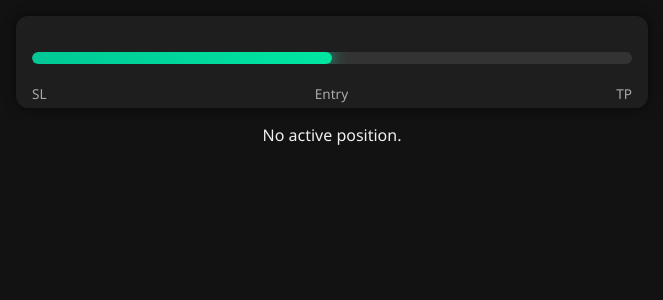
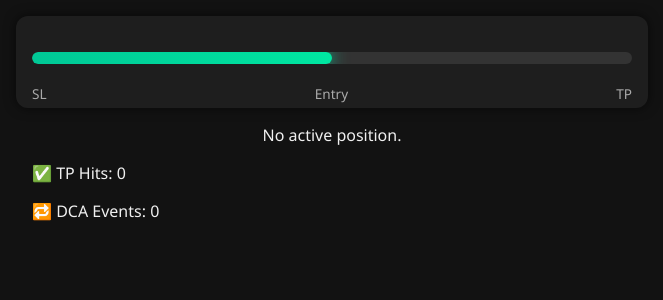
Before and after one commit to bonzoholda/okx-trader, a FastAPI app: page /position_tracker in a window 1280 px wide. Shown: the top 300 px of the page, without its empty margins (308-971 px from the left). Run offline with FastAPI, Linux system fonts and the light colour scheme; parts of the project's set-up code (start-up, migrations or seed data) failed here and were passed over.

Commit message:
Update position_tracker.html

```diff
--- a/templates/position_tracker.html
+++ b/templates/position_tracker.html
@@ -88,6 +88,12 @@
     <div class="status" id="statusText">
       Loading position info...
     </div>
+
+    <div class="counters">
+      <p>✅ TP Hits: <span id="tp_count">0</span></p>
+      <p>🔁 DCA Events: <span id="dca_count">0</span></p>
+  </div>
+
   </div>
 
   <script>
@@ -99,7 +105,7 @@
         return;
       }
 
-      const { side, entry, tp, timestamp, current_price, live_pnl_percent } = data;
+      const { side, entry, tp, timestamp, current_price, live_pnl_percent, tp_count, dca_count } = data;
 
       // Calculate percentage of current price between entry and TP/SL
       let min = side === "long" ? entry * (1 + -0.05) : tp;
@@ -130,7 +136,12 @@
 
       document.getElementById("statusText").innerText =
         `Position: ${side.toUpperCase()}, live PnL: ${live_pnl_percent}% — Active for: ${duration}`;
+
+      document.getElementById("tp_count").textContent = data.tp_count;
+      document.getElementById("dca_count").textContent = data.dca_count;
     }
+
+
 
     fetchPosition();
     setInterval(fetchPosition, 5000);
```
